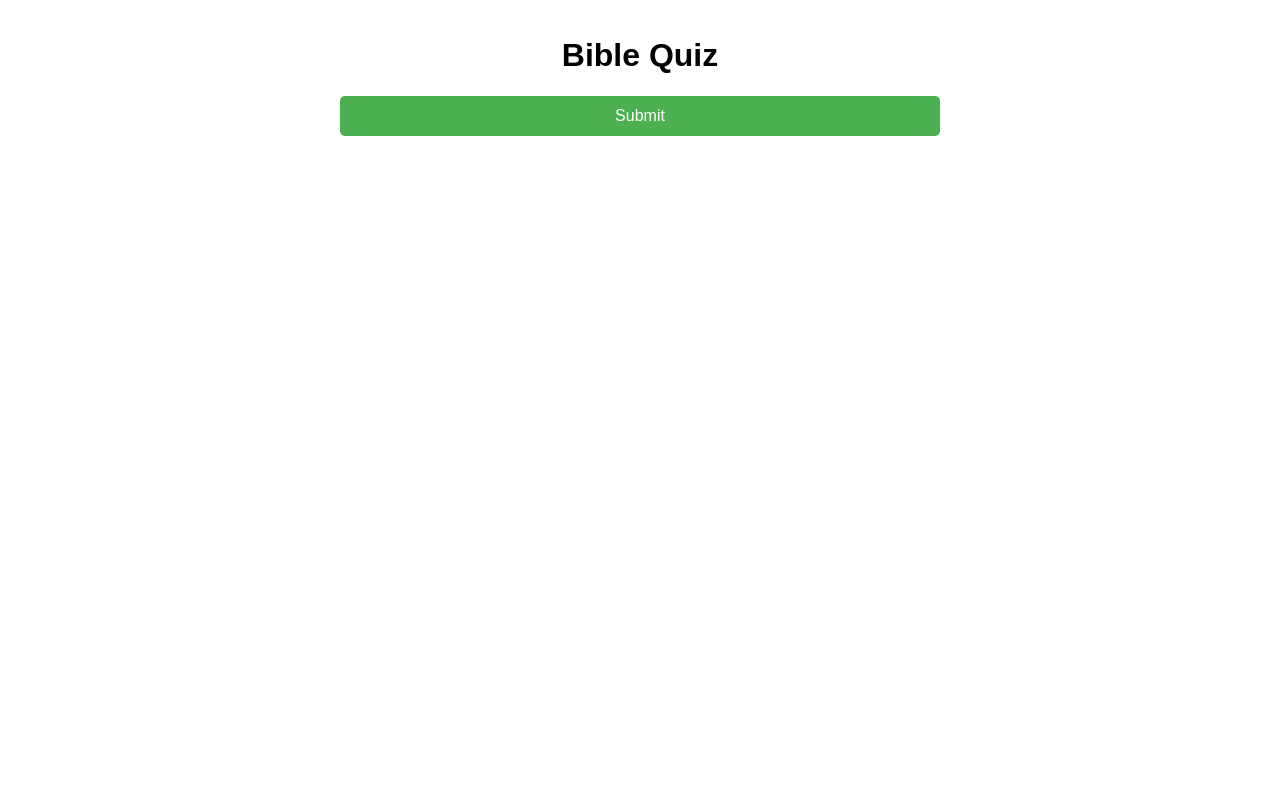
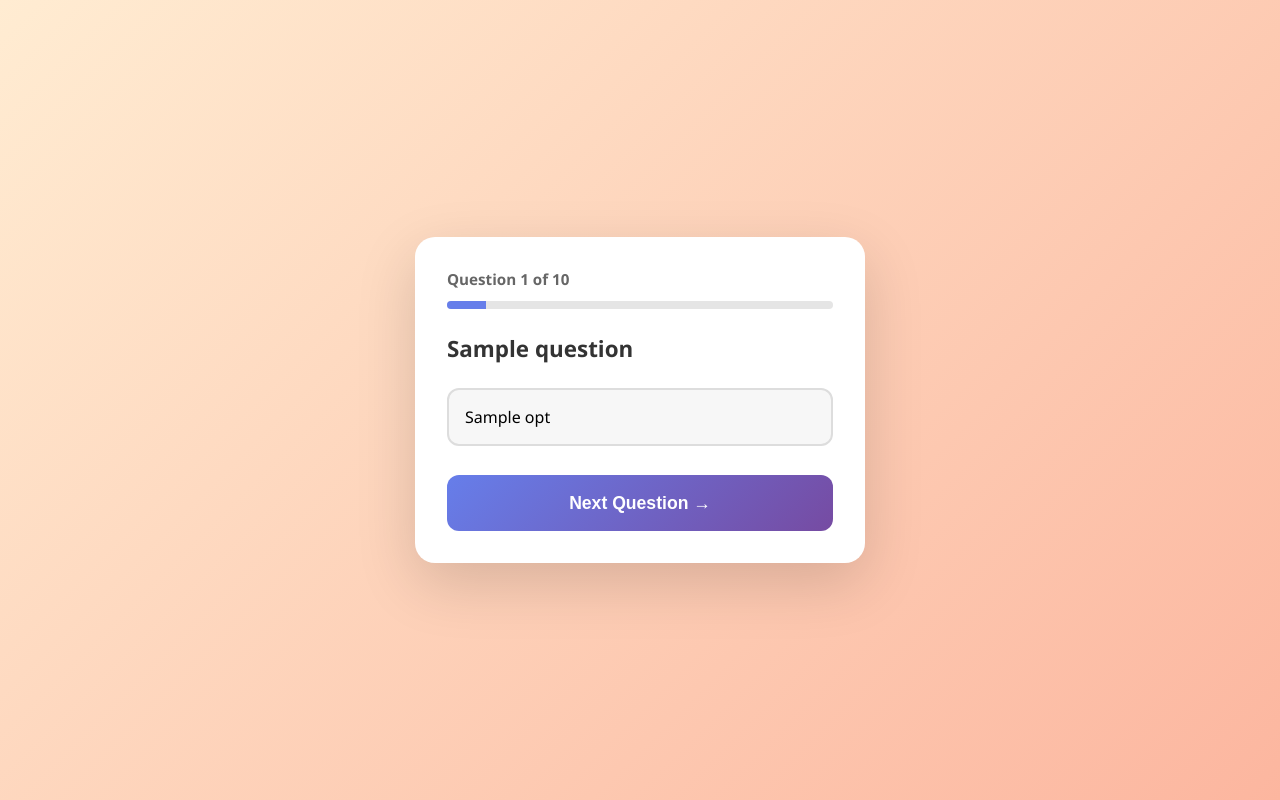
Before and after one commit to georgepol1023/Quiz, a Flask app: template templates/quiz.html in a window 1280 px wide. Run offline with Flask 3, Linux system fonts and the light colour scheme; the template is opened without the code that fills it: most values are stand-ins (such as "Sample title", 1, 10 or a date in 2020).

Commit message:
without enumerate

```diff
--- a/templates/quiz.html
+++ b/templates/quiz.html
@@ -5,27 +5,126 @@
 <meta name="viewport" content="width=device-width, initial-scale=1.0">
 <title>Bible Quiz</title>
 <style>
-  body { font-family: Arial, sans-serif; padding: 1rem; max-width: 600px; margin: auto; }
-  h1 { text-align: center; }
-  .question { margin-bottom: 1.5rem; }
-  .options input { margin-right: 0.5rem; }
-  button { padding: 0.7rem 1.2rem; font-size: 1rem; border: none; background: #4CAF50; color: white; border-radius: 5px; width: 100%; }
+  * { margin: 0; padding: 0; box-sizing: border-box; }
+
+  body {
+    font-family: 'Segoe UI', Tahoma, sans-serif;
+    min-height: 100vh;
+    padding: 1rem;
+    background: linear-gradient(135deg,#ffecd2,#fcb69f);
+    display: flex;
+    justify-content: center;
+    align-items: center;
+  }
+
+  .card {
+    background: white;
+    width: 100%;
+    max-width: 450px;
+    padding: 2rem;
+    border-radius: 20px;
+    box-shadow: 0 20px 60px rgba(0,0,0,0.15);
+    animation: fadeIn .4s ease-out;
+  }
+
+  @keyframes fadeIn {
+    from {opacity: 0; transform: translateY(25px);}
+    to {opacity: 1; transform: translateY(0);}
+  }
+
+  .header {
+    font-size: .95rem;
+    margin-bottom: .8rem;
+    color: #666;
+    font-weight: 600;
+  }
+
+  .progress {
+    height: 8px;
+    width: 100%;
+    background: #e5e5e5;
+    border-radius: 20px;
+    overflow: hidden;
+    margin-bottom: 1.5rem;
+  }
+
+  .progress-bar {
+    height: 100%;
+    width: {{ progress }}%;
+    background: #667eea;
+  }
+
+  h2 {
+    font-size: 1.4rem;
+    margin-bottom: 1.5rem;
+    color: #333;
+  }
+
+  input[type="radio"] { display: none; }
+
+  .opt-label {
+    display: block;
+    padding: 1rem;
+    background: #f7f7f7;
+    border-radius: 12px;
+    border: 2px solid #ddd;
+    margin-bottom: .8rem;
+    cursor: pointer;
+    transition: .25s;
+    font-size: 1rem;
+  }
+
+  .opt-label:hover {
+    border-color: #667eea;
+    background: #eef0ff;
+    transform: scale(1.02);
+  }
+
+  button {
+    width: 100%;
+    padding: 1.1rem;
+    margin-top: 1rem;
+    border: none;
+    border-radius: 12px;
+    background: linear-gradient(135deg,#667eea,#764ba2);
+    color: white;
+    font-size: 1.1rem;
+    font-weight: 700;
+    cursor: pointer;
+    transition: .25s;
+  }
+
+  button:hover {
+    transform: translateY(-2px);
+    box-shadow: 0 10px 25px rgba(102,126,234,.4);
+  }
 </style>
 </head>
+
 <body>
-<h1>Bible Quiz</h1>
-<form method="post">
-  {% for i, q in enumerate(quiz) %}
-    <div class="question">
-      <p>{{ q.question }}</p>
-      <div class="options">
-        {% for opt in q.options %}
-          <label><input type="radio" name="q{{ i }}" value="{{ opt }}" required> {{ opt }}</label><br>
-        {% endfor %}
-      </div>
-    </div>
-  {% endfor %}
-  <button type="submit">Submit</button>
-</form>
+
+<div class="card">
+  <div class="header">Question {{ question_num }} of {{ total }}</div>
+
+  <div class="progress">
+    <div class="progress-bar"></div>
+  </div>
+
+  <h2>{{ question.question }}</h2>
+
+  <form method="POST">
+    {% for opt in question.options %}
+    <label class="opt-label">
+      <input type="radio" name="answer" value="{{ opt }}" required>
+      {{ opt }}
+    </label>
+    {% endfor %}
+
+    <button type="submit">
+      {% if question_num == total %}Finish ✅{% else %}Next Question →{% endif %}
+    </button>
+  </form>
+</div>
+
 </body>
 </html>
```
Also changed, not shown: templates/complete.html (+39 -157 lines), templates/welcome.html (+50 -104 lines).
